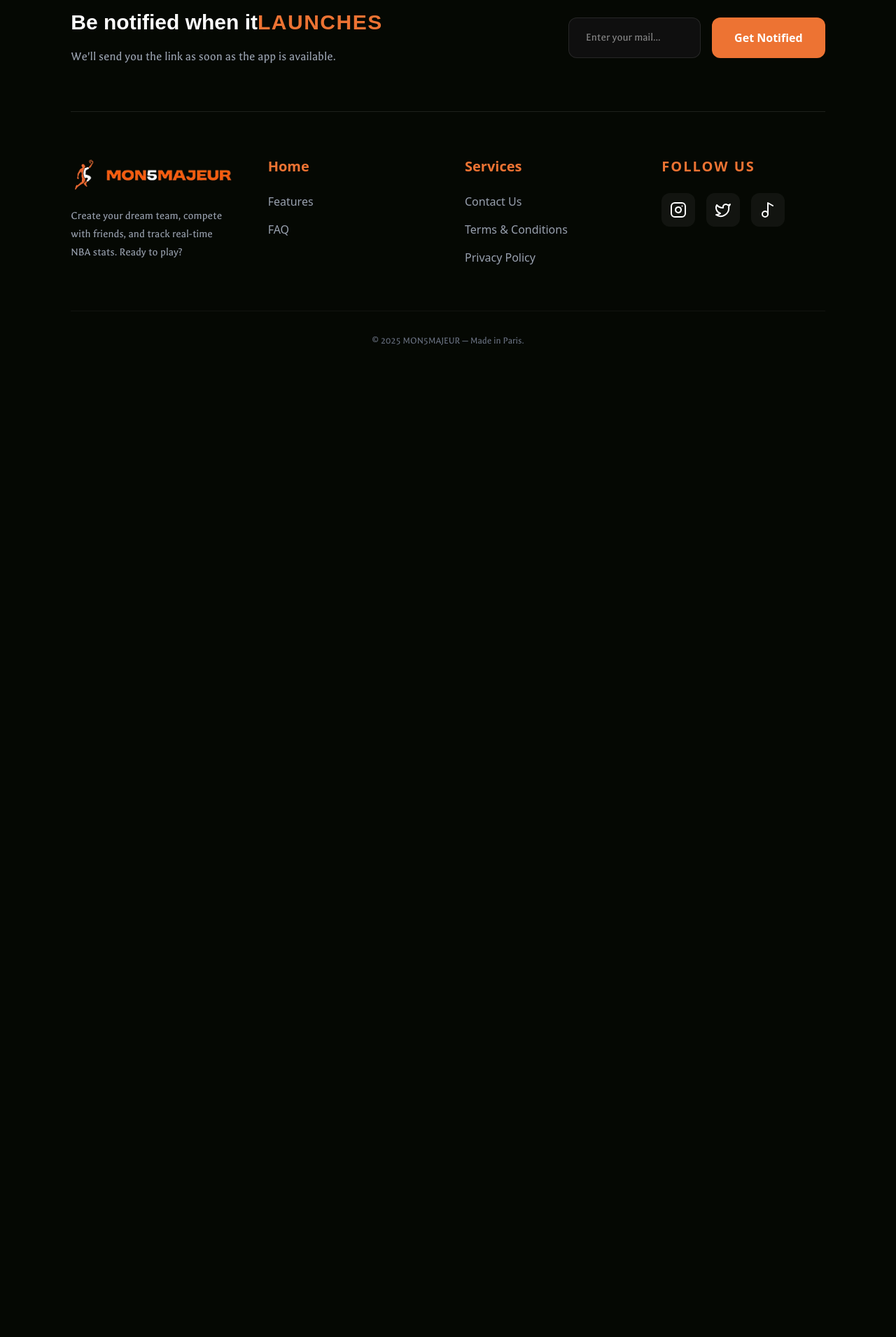
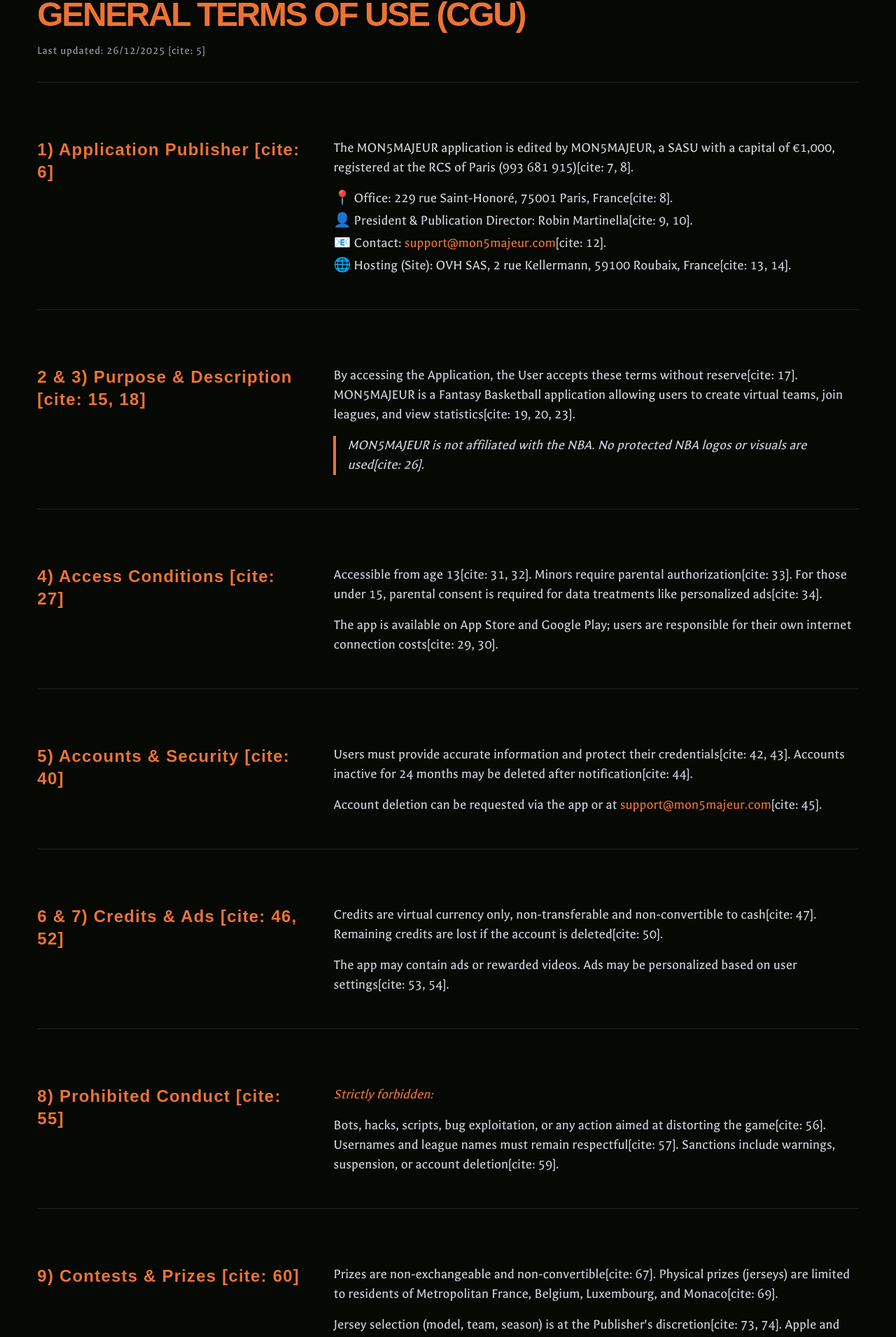
Before and after one commit to alaminislam34/mon5-landing, a Next.js app: page /terms in a window 1280 px wide. Shown: the part 867-2778 px from the top of the page at 70% size. Before the commit the page ends 1404 px from the top, so only its background shows below. Built offline with nearby package versions, Linux system fonts and the light colour scheme; a web font is replaced by a local one.

Commit message:
added contact and terms page

```diff
--- a/src/app/components/Footer/Footer.jsx
+++ b/src/app/components/Footer/Footer.jsx
@@ -6,7 +6,7 @@
 
 function Footer() {
   return (
-    <footer className="text-white md:pt-20 pb-10 px-6 md:px-12 max-w-380 mx-auto w-11/12 overflow-hidden">
+    <footer className="text-white md:pt-20 pb-10 max-w-380 mx-auto w-11/12 overflow-hidden">
       {/* Newsletter / Notification Section */}
       <div
         className="flex flex-col md:flex-row justify-between items-start md:items-center gap-8 mb-16"
@@ -14,7 +14,7 @@
       >
         <div className="max-w-4xl w-full">
           <h2 className="text-2xl md:text-3xl font-bold leading-tight mb-4">
-            Be notified when it
+            Be notified when it {" "}
             <span className="text-primary1 uppercase tracking-wider">
               launches
             </span>
--- /dev/null
+++ b/src/app/contact/components/SocialSection.jsx
@@ -0,0 +1,11 @@
+import React from 'react'
+
+function SocialSection() {
+  return (
+    <div>
+
+    </div>
+  )
+}
+
+export default SocialSection
--- /dev/null
+++ b/src/app/terms/components/Terms/TermsSection.jsx
@@ -0,0 +1,194 @@
+import React from "react";
+
+function Terms() {
+  return (
+    <div className="max-w-380 mx-auto w-11/12 py-16 space-y-20 text-white bg-transparent">
+      {/* Header Info */}
+      <div className="border-b border-white/10 pb-8">
+        <h1 className="text-3xl md:text-4xl lg:text-5xl font-bold uppercase tracking-tighter text-primary1">
+          General Terms of Use (CGU)
+        </h1>
+        <p className="mt-4 text-gray-400 font-galdeano tracking-wider">
+          Last updated: 26/12/2025 [cite: 5]
+        </p>
+      </div>
+
+      {/* 1) Publisher */}
+      <div className="flex flex-col md:flex-row items-start gap-6 md:gap-12 border-b border-white/10 pb-12">
+        <h2 className="w-full md:w-1/3 text-xl md:text-2xl font-semibold tracking-wider text-primary1">
+          1) Application Publisher [cite: 6]
+        </h2>
+        <div className="w-full md:w-2/3 text-[16px] md:text-lg lg:text-xl font-galdeano space-y-4 text-gray-300">
+          <p>
+            The MON5MAJEUR application is edited by MON5MAJEUR, a SASU with a
+            capital of €1,000, registered at the RCS of Paris (993 681
+            915)[cite: 7, 8].
+          </p>
+          <div className="space-y-1">
+            <p>
+              📍 Office: 229 rue Saint-Honoré, 75001 Paris, France[cite: 8].
+            </p>
+            <p>
+              👤 President & Publication Director: Robin Martinella[cite: 9,
+              10].
+            </p>
+            <p>
+              📧 Contact:{" "}
+              <span className="text-primary1">support@mon5majeur.com</span>
+              [cite: 12].
+            </p>
+            <p>
+              🌐 Hosting (Site): OVH SAS, 2 rue Kellermann, 59100 Roubaix,
+              France[cite: 13, 14].
+            </p>
+          </div>
+        </div>
+      </div>
+
+      {/* 2 & 3) Purpose & Description */}
+      <div className="flex flex-col md:flex-row items-start gap-6 md:gap-12 border-b border-white/10 pb-12">
+        <h2 className="w-full md:w-1/3 text-xl md:text-2xl font-semibold tracking-wider text-primary1">
+          2 & 3) Purpose & Description [cite: 15, 18]
+        </h2>
+        <div className="w-full md:w-2/3 text-[16px] md:text-lg lg:text-xl font-galdeano space-y-4 text-gray-300">
+          <p>
+            By accessing the Application, the User accepts these terms without
+            reserve[cite: 17]. MON5MAJEUR is a Fantasy Basketball application
+            allowing users to create virtual teams, join leagues, and view
+            statistics[cite: 19, 20, 23].
+          </p>
+          <p className="border-l-4 border-primary1 pl-4 italic">
+            MON5MAJEUR is not affiliated with the NBA. No protected NBA logos or
+            visuals are used[cite: 26].
+          </p>
+        </div>
+      </div>
+
+      {/* 4) Access Conditions */}
+      <div className="flex flex-col md:flex-row items-start gap-6 md:gap-12 border-b border-white/10 pb-12">
+        <h2 className="w-full md:w-1/3 text-xl md:text-2xl font-semibold tracking-wider text-primary1">
+          4) Access Conditions [cite: 27]
+        </h2>
+        <div className="w-full md:w-2/3 text-[16px] md:text-lg lg:text-xl font-galdeano space-y-4 text-gray-300">
+          <p>
+            Accessible from age 13[cite: 31, 32]. Minors require parental
+            authorization[cite: 33]. For those under 15, parental consent is
+            required for data treatments like personalized ads[cite: 34].
+          </p>
+          <p>
+            The app is available on App Store and Google Play; users are
+            responsible for their own internet connection costs[cite: 29, 30].
+          </p>
+        </div>
+      </div>
+
+      {/* 5) Account Management */}
+      <div className="flex flex-col md:flex-row items-start gap-6 md:gap-12 border-b border-white/10 pb-12">
+        <h2 className="w-full md:w-1/3 text-xl md:text-2xl font-semibold tracking-wider text-primary1 text-wrap">
+          5) Accounts & Security [cite: 40]
+        </h2>
+        <div className="w-full md:w-2/3 text-[16px] md:text-lg lg:text-xl font-galdeano space-y-4 text-gray-300">
+          <p>
+            Users must provide accurate information and protect their
+            credentials[cite: 42, 43]. Accounts inactive for 24 months may be
+            deleted after notification[cite: 44].
+          </p>
+          <p>
+            Account deletion can be requested via the app or at{" "}
+            <span className="text-primary1">support@mon5majeur.com</span>[cite:
+            45].
+          </p>
+        </div>
+      </div>
+
+      {/* 6 & 7) Credits & Ads */}
+      <div className="flex flex-col md:flex-row items-start gap-6 md:gap-12 border-b border-white/10 pb-12">
+        <h2 className="w-full md:w-1/3 text-xl md:text-2xl font-semibold tracking-wider text-primary1">
+          6 & 7) Credits & Ads [cite: 46, 52]
+        </h2>
+        <div className="w-full md:w-2/3 text-[16px] md:text-lg lg:text-xl font-galdeano space-y-4 text-gray-300">
+          <p>
+            Credits are virtual currency only, non-transferable and
+            non-convertible to cash[cite: 47]. Remaining credits are lost if the
+            account is deleted[cite: 50].
+          </p>
+          <p>
+            The app may contain ads or rewarded videos. Ads may be personalized
+            based on user settings[cite: 53, 54].
+          </p>
+        </div>
+      </div>
+
+      {/* 8) Usage Rules */}
+      <div className="flex flex-col md:flex-row items-start gap-6 md:gap-12 border-b border-white/10 pb-12">
+        <h2 className="w-full md:w-1/3 text-xl md:text-2xl font-semibold tracking-wider text-primary1">
+          8) Prohibited Conduct [cite: 55]
+        </h2>
+        <div className="w-full md:w-2/3 text-[16px] md:text-lg lg:text-xl font-galdeano space-y-4 text-gray-300">
+          <p className="text-primary1 font-bold italic">Strictly forbidden:</p>
+          <p>
+            Bots, hacks, scripts, bug exploitation, or any action aimed at
+            distorting the game[cite: 56]. Usernames and league names must
+            remain respectful[cite: 57]. Sanctions include warnings, suspension,
+            or account deletion[cite: 59].
+          </p>
+        </div>
+      </div>
+
+      {/* 9) Contests */}
+      <div className="flex flex-col md:flex-row items-start gap-6 md:gap-12 border-b border-white/10 pb-12">
+        <h2 className="w-full md:w-1/3 text-xl md:text-2xl font-semibold tracking-wider text-primary1">
+          9) Contests & Prizes [cite: 60]
+        </h2>
+        <div className="w-full md:w-2/3 text-[16px] md:text-lg lg:text-xl font-galdeano space-y-4 text-gray-300">
+          <p>
+            Prizes are non-exchangeable and non-convertible[cite: 67]. Physical
+            prizes (jerseys) are limited to residents of Metropolitan France,
+            Belgium, Luxembourg, and Monaco[cite: 69].
+          </p>
+          <p>
+            Jersey selection (model, team, season) is at the Publisher's
+            discretion[cite: 73, 74]. Apple and Google are not sponsors or
+            organizers of these contests[cite: 62, 63].
+          </p>
+        </div>
+      </div>
+
+      {/* 11, 12 & 13) Legal Limits */}
+      <div className="flex flex-col md:flex-row items-start gap-6 md:gap-12 border-b border-white/10 pb-12">
+        <h2 className="w-full md:w-1/3 text-xl md:text-2xl font-semibold tracking-wider text-primary1 text-wrap">
+          11-14) Legal & Liability [cite: 82, 85, 89, 92]
+        </h2>
+        <div className="w-full md:w-2/3 text-[16px] md:text-lg lg:text-xl font-galdeano space-y-4 text-gray-300">
+          <p>
+            All app elements (code, design, text) belong to the Publisher[cite:
+            86]. Reproduction is prohibited[cite: 87].
+          </p>
+          <p>
+            The Application is provided "as is"[cite: 90]. The Publisher is not
+            liable for network outages, indirect losses, or Force Majeure[cite:
+            91, 93].
+          </p>
+        </div>
+      </div>
+
+      {/* 17) Disputes */}
+      <div className="flex flex-col md:flex-row items-start gap-6 md:gap-12 pt-8">
+        <h2 className="w-full md:w-1/3 text-xl md:text-2xl font-semibold tracking-wider text-primary1">
+          17) Governing Law [cite: 98]
+        </h2>
+        <div className="w-full md:w-2/3 text-[16px] md:text-lg lg:text-xl font-galdeano space-y-4 text-gray-300">
+          <p>
+            These terms are governed by French law. Any disputes will be handled
+            by the courts within the jurisdiction of the headquarters.
+          </p>
+          <p className="text-primary1 font-bold pt-4">
+            📧 support@mon5majeur.com{" "}
+          </p>
+        </div>
+      </div>
+    </div>
+  );
+}
+
+export default Terms;
--- a/src/app/terms/page.jsx
+++ b/src/app/terms/page.jsx
@@ -2,12 +2,14 @@
 
 import AbsoluteBall from "../components/AbsoluteComponents/AbsoluteBall";
 import Banner from "./components/Banner/Banner";
+import Terms from "./components/Terms/TermsSection";
 
 function TermsAndConditions() {
   return (
     <section className="relative">
       <AbsoluteBall />
       <Banner />
+      <Terms />
     </section>
   );
 }
```
Also changed, not shown: src/app/privacy/components/privacy/Privacy.jsx (+10 -10 lines).
